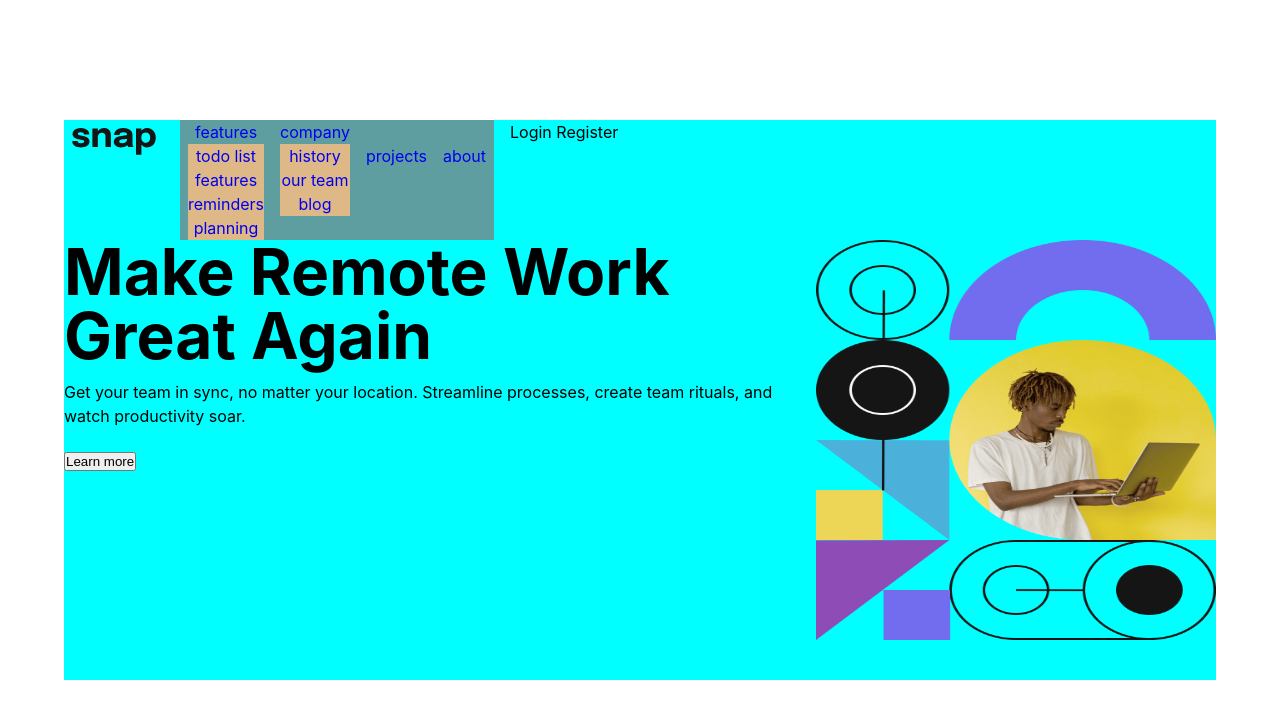
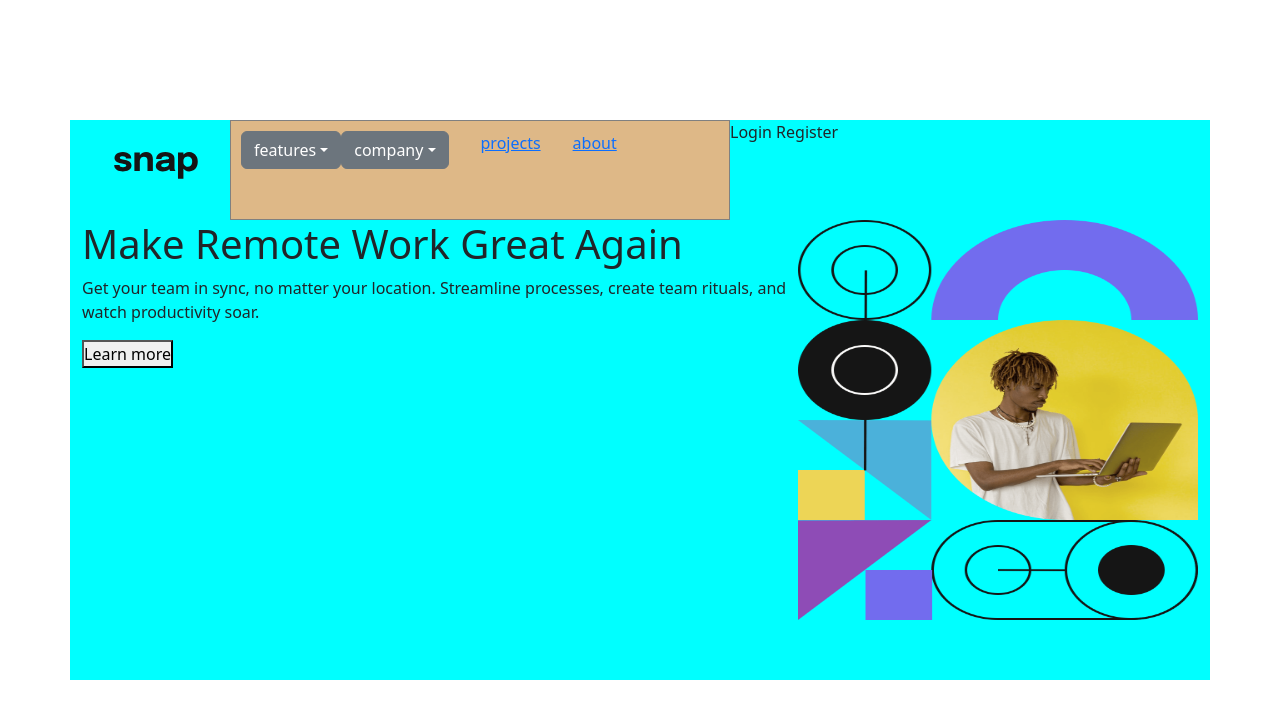
Before and after one commit to beyondthefruit/intro-dropdown, a React (Create React App) app: page / in a window 1280 px wide. Shown: the top 718 px of the page. Built offline with nearby package versions, Linux system fonts and the light colour scheme.

Commit message:
feat: dropdown buttons

```diff
--- a/package.json
+++ b/package.json
@@ -6,9 +6,12 @@
     "@testing-library/jest-dom": "^5.17.0",
     "@testing-library/react": "^13.4.0",
     "@testing-library/user-event": "^13.5.0",
+    "bootstrap": "^5.3.2",
     "react": "^18.2.0",
+    "react-bootstrap": "^2.9.1",
     "react-dom": "^18.2.0",
     "react-scripts": "5.0.1",
+    "react-select": "^5.8.0",
     "web-vitals": "^2.1.4"
   },
   "scripts": {
--- a/public/index.html
+++ b/public/index.html
@@ -25,6 +25,12 @@
       Learn how to configure a non-root public URL by running `npm run build`.
     -->
     <title>React App</title>
+    <link
+      href="https://cdn.jsdelivr.net/npm/bootstrap@5.3.2/dist/css/bootstrap.min.css"
+      rel="stylesheet"
+      integrity="sha384-T3c6CoIi6uLrA9TneNEoa7RxnatzjcDSCmG1MXxSR1GAsXEV/Dwwykc2MPK8M2HN"
+      crossorigin="anonymous"
+    />
   </head>
   <body>
     <noscript>You need to enable JavaScript to run this app.</noscript>
@@ -39,5 +45,15 @@
       To begin the development, run `npm start` or `yarn start`.
       To create a production bundle, use `npm run build` or `yarn build`.
     -->
+    <script
+      src="https://cdn.jsdelivr.net/npm/bootstrap@5.3.2/dist/js/bootstrap.bundle.min.js"
+      integrity="sha384-C6RzsynM9kWDrMNeT87bh95OGNyZPhcTNXj1NW7RuBCsyN/o0jlpcV8Qyq46cDfL"
+      crossorigin="anonymous"
+    ></script>
+    <!-- <script
+      src="https://cdn.jsdelivr.net/npm/@popperjs/core@2.11.8/dist/umd/popper.min.js"
+      integrity="sha384-I7E8VVD/ismYTF4hNIPjVp/Zjvgyol6VFvRkX/vR+Vc4jQkC+hVqc2pM8ODewa9r"
+      crossorigin="anonymous"
+    ></script> -->
   </body>
 </html>
--- a/src/App.js
+++ b/src/App.js
@@ -1,5 +1,7 @@
 import NavMenu from './Components/nav';
 import Main from './Components/main';
+import 'bootstrap/dist/css/bootstrap.min.css';
+import Select from 'react-select';
 
 function App() {
   return (
--- a/src/Components/nav.js
+++ b/src/Components/nav.js
@@ -1,36 +1,52 @@
 import React from 'react';
+import { useState } from 'react';
 import Logo from '../assets/logo.svg';
 import { links } from '../data';
+
 const NavMenu = () => {
   return (
     <header>
       <div className='logo'>
         <img src={Logo} alt='snap' />
       </div>
-      <nav className='nav-center'>
-        <ul className='menus'>
+
+      <div className='dropdown-Menu'>
         {links.map((link) => {
           const { id, url, text, sublinks } = link;
           return (
-              <li key={id} className='lili'>
+            <>
               {sublinks ? (
-                  <>
-                    <a href={url}>{text}</a>
-                    <ul className='dropdown'>
+                <div className='dropdown'>
+                  <button
+                    className='btn btn-secondary dropdown-toggle'
+                    type='button'
+                    data-bs-toggle='dropdown'
+                    aria-expanded='false'
+                  >
+                    {text}
+                  </button>
+                  <ul className='dropdown-menu'>
+                    {sublinks && (
+                      <li>
                         {sublinks.map((sublink) => {
                           const { id, url, text } = sublink;
                           return <a href={url}>{text}</a>;
                         })}
+                      </li>
+                    )}
                   </ul>
+                </div>
+              ) : (
+                <ul>
+                  <li>
+                    <a href={url}>{text}</a>
+                  </li>
+                </ul>
+              )}
             </>
-                ) : (
-                  <a href={url}>{text}</a>
-                )}
-              </li>
           );
         })}
-        </ul>
-      </nav>
+      </div>
 
       <p>Login Register</p>
     </header>
--- a/src/index.css
+++ b/src/index.css
@@ -101,7 +101,7 @@ header {
   display: flex;
 }
 .logo {
-  padding: 0.5rem;
+  padding: 2rem;
 }
 
 .nav-center {
@@ -123,10 +123,35 @@ header {
   display: inline-block;
 }
 
-.dropdown {
+.dropdown-Menu {
   display: flex;
-  flex-direction: column;
   background-color: burlywood;
+
+  width: 500px;
+  height: 100px;
+  position: relative;
+  left: 0;
+  border: 1px solid gray;
+  padding: 10px;
+  text-align: center;
+}
+
+ul {
+  margin: 0;
+  padding: 0;
+  list-style: none;
+}
+
+.li {
+  display: block;
+}
+
+.li a {
+  display: block;
+}
+
+.show {
+  display: block;
 }
 
 /* main design */
```
Also changed, not shown: src/Components/nav-copy.js (added, +52 -0 lines), src/MySelect.jsx (added, +15 -0 lines), 1 other file (tests, documents, lock files or other folders). Lines whose indentation alone changed are shown as unchanged.
